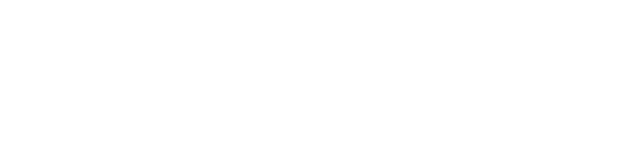
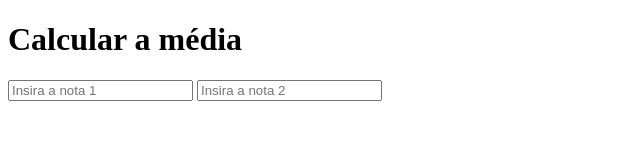
Before and after one commit to heloakaminski/helo2024, a plain HTML site: page index.html in a window 1280 px wide. Shown: the whole page, without its empty margins (0-640 px from the left). Drawn offline with Linux system fonts and the light colour scheme.

Commit message:
atualizar

```diff
--- a/index.html
+++ b/index.html
@@ -3,9 +3,11 @@
 <head>
     <meta charset="UTF-8">
     <meta name="viewport" content="width=device-width, initial-scale=1.0">
-    <title>Document</title>
+    <title>cálculo da média de um aluno</title>
 </head>
 <body>
-
+    <h1> Calcular a média</h1>
+    <input type="number"máx="100" id="nota 1" placeholder="Insira a nota 1">
+    <input type="number"máx="100" id="nota 2" placeholder="Insira a nota 2">
 </body>
 </html>
```
